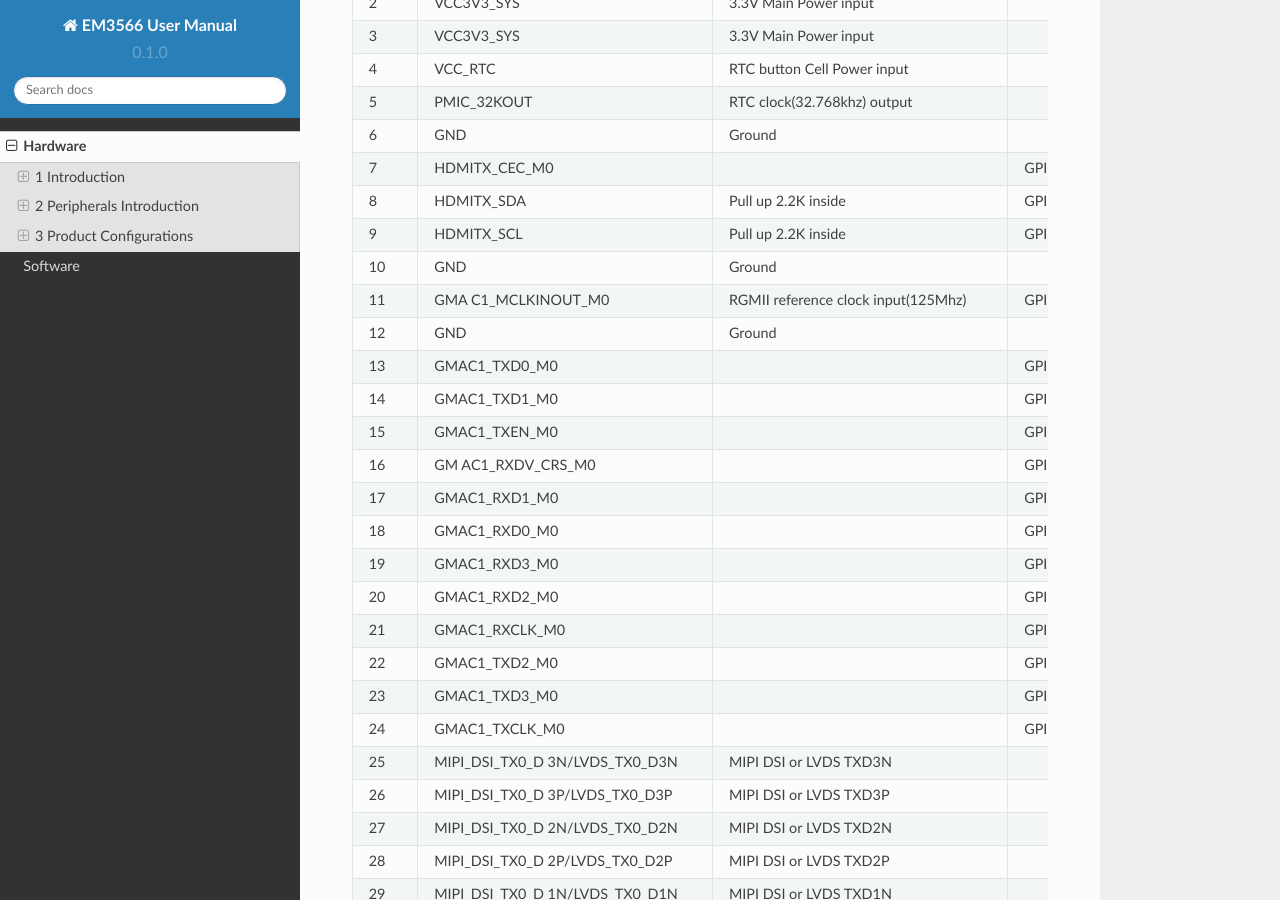
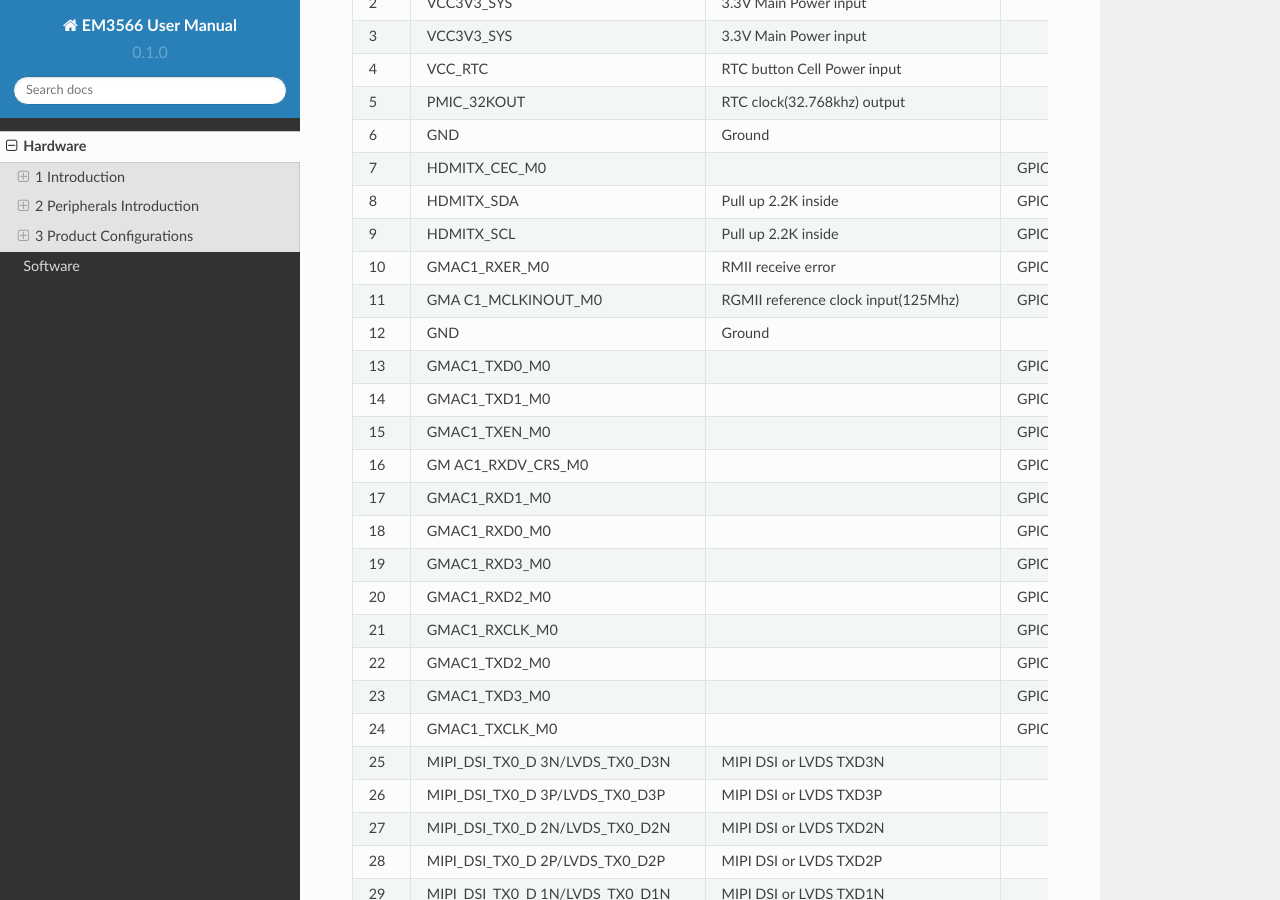
Before and after one commit to boardcon/EM3566, a Sphinx documentation site: the page built from docs/source/hardware.rst, in a window 1280 px wide and 900 px high, scrolled down 2835 px. Built offline with Sphinx 7.4.7 and the Read the Docs theme 2.0.0, drawn with Linux system fonts in a browser that asks for light colours.

Commit message:
Update hardware.rst

```diff
--- a/docs/source/hardware.rst
+++ b/docs/source/hardware.rst
@@ -128,7 +128,7 @@
 | 9 | HDMITX_SCL      | Pull up 2.2K       | GPIO4_C7_u    | 3.3V    |
 |   |                 | inside             |               |         |
 +---+-----------------+--------------------+---------------+---------+
-|10 | GND             | Ground             |               | 0V      |
+|10 | GMAC1_RXER_M0   | RMII receive error | GPIO3_B4_d    | 3.3V    |
 +---+-----------------+--------------------+---------------+---------+
 |11 | GMA             | RGMII reference    | GPIO3_C0_d    | 3.3V    |
 |   | C1_MCLKINOUT_M0 | clock              |               |         |
```
Also changed, not shown: other parts of docs/source/hardware.rst (+1 -1 lines).
